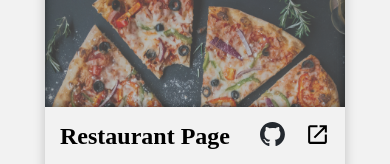
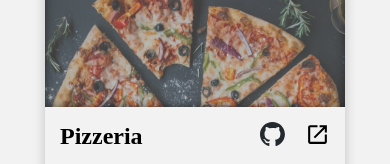
Before and after one commit to Modder65/Personal-Portfolio, a plain HTML site: page index.html in a window 390 px wide. Shown: the part 2120-2284 px from the top of the page. Drawn offline with Linux system fonts and the light colour scheme.

Commit message:
Edited some text to make it look better on mobile

```diff
--- a/index.html
+++ b/index.html
@@ -122,7 +122,7 @@
           </div>
           <div class="project-content">
             <div class="project-header">
-              <h2>Restaurant Page</h2>
+              <h2>Pizzeria</h2>
               <div class="project-icons">
                 <a
                   href="https://github.com/Modder65/Restaurant-Page"
```
